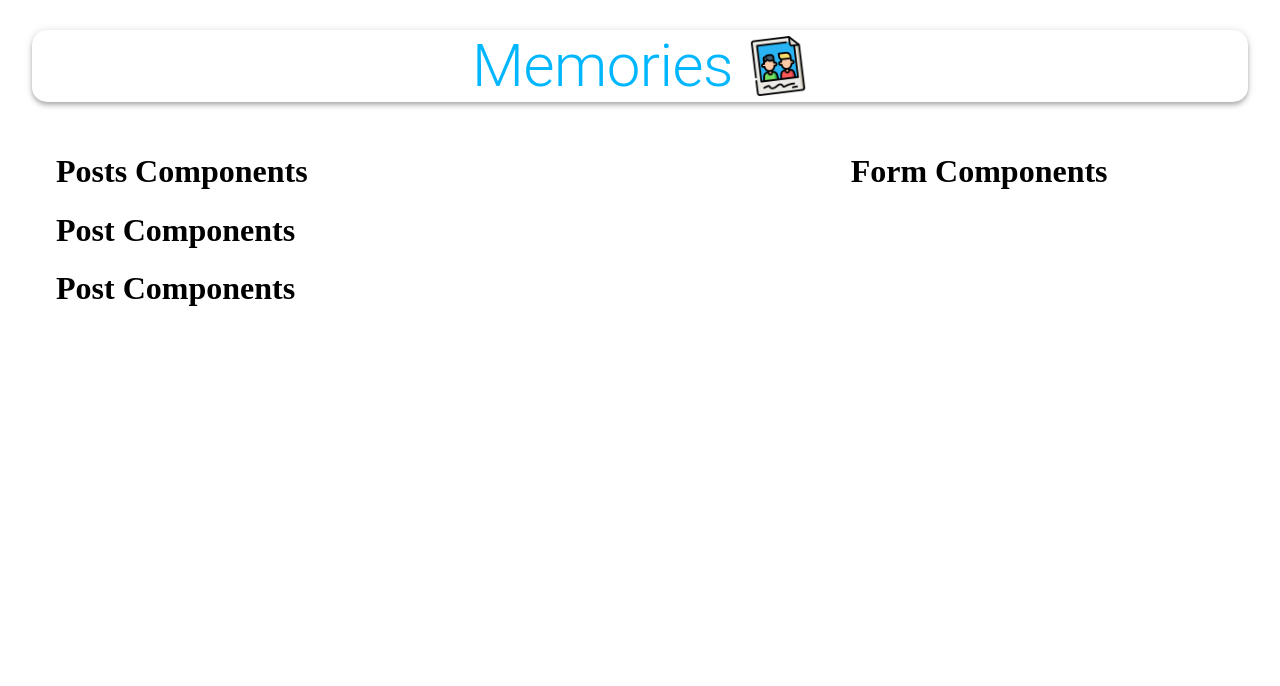
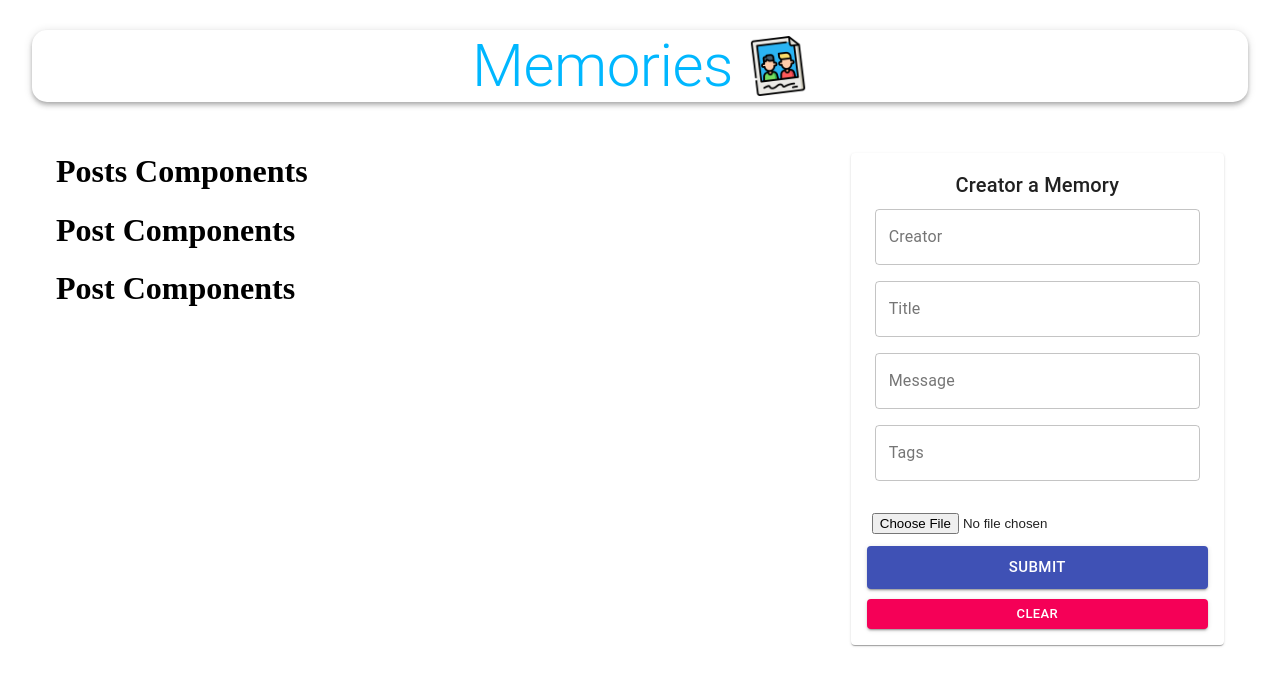
Before and after one commit to mbakin/memories-app, a React (Create React App) app in the folder client/: page / in a window 1280 px wide. Shown: the top 686 px of the page. Built offline with nearby package versions, Linux system fonts and the light colour scheme; no server answers.

Commit message:
create Form component

```diff
--- a/client/src/components/Form/Form.js
+++ b/client/src/components/Form/Form.js
@@ -1,12 +1,52 @@
-import React from 'react'
+import React, { useState } from 'react'
+import { TextField, Button, Typography, Paper } from '@material-ui/core'
+import FileBase from 'react-file-base64'
 import useStyles from './styles'
 
 
 const Form = () => {
-const classes = useStyles();
+
+  const [postData, setPostData] = useState({
+    title: '',
+    creator: '',
+    message: '',
+    tags: '',
+    selectedFile: ''
+  })
+  const classes = useStyles();
+
+  const handleSubmit = () => {
+
+  }
+
+  const handleClear = () => {
+
+ setPostData({
+      title: '',
+      creator: '',
+      message: '',
+      tags: '',
+      selectedFile: ''
+    })
+  }
+
+
   return (
     <h1>
-      Form Components
+      <Paper className={classes.paper}>
+        <form autoComplete="false" noValidate className={`${classes.root} ${classes.form}`} onSubmit={handleSubmit}>
+          <Typography variant="h6">Creator a Memory</Typography>
+          <TextField name="creator" label="Creator" variant="outlined" fullWidth value={postData.creator} onChange={(e) => setPostData({ ...postData, creator: e.target.value })} />
+          <TextField name="title" label="Title" variant="outlined" fullWidth value={postData.title} onChange={(e) => setPostData({ ...postData, title: e.target.value })} />
+          <TextField name="message" label="Message" variant="outlined" fullWidth value={postData.message} onChange={(e) => setPostData({ ...postData, message: e.target.value })} />
+          <TextField name="tags" label="Tags" variant="outlined" fullWidth value={postData.tags} onChange={(e) => setPostData({ ...postData, tags: e.target.value })} />
+          <div className={classes.fileInput}>
+            <FileBase type="file" multiple={false} onDone={ ({base64}) => setPostData({ ...postData, selectedFile: base64 }) } />
+          </div>
+          <Button variant="contained" size="large" color="primary" type="submit" className={classes.buttonSubmit} fullWidth>Submit</Button>
+          <Button variant="contained" size="small" color="secondary" type="submit" onClick={handleClear} fullWidth>Clear</Button>
+        </form>
+      </Paper>
     </h1>
   )
 }
```
Also changed, not shown: 1 other file (tests, documents, lock files or other folders).
